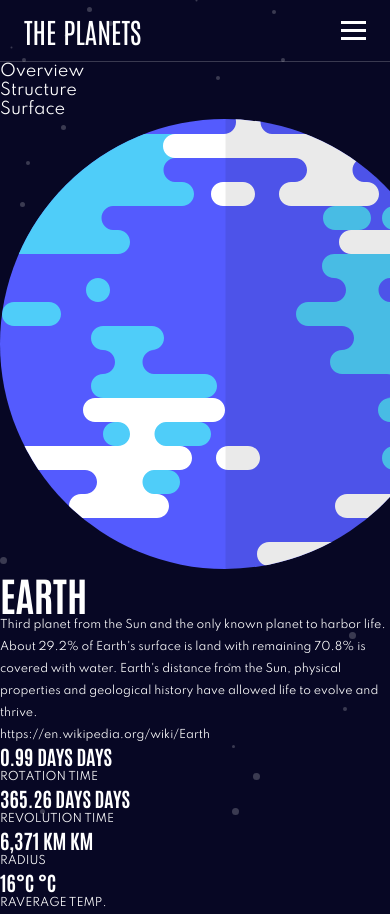
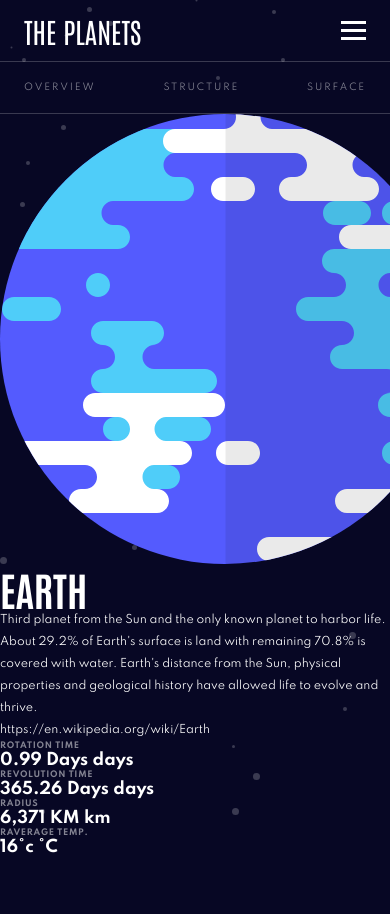
Before and after one commit to philosophy-flow/planets-fact-app, a React (Create React App) app: page /Earth in a window 390 px wide. Shown: the top 914 px of the page. After the commit the page ends 857 px from the top, so only its background shows below. Built offline with nearby package versions, Linux system fonts and the light colour scheme.

Commit message:
changing heading order, adding mobile styling for planet nav

```diff
--- a/src/components/Nav/Nav.css
+++ b/src/components/Nav/Nav.css
@@ -23,6 +23,8 @@
 
   background-color: var(--dark);
   padding: 2.75rem 6.4%;
+
+  z-index: 100;
 }
 .nav-menu.active {right: 0;}
 
--- a/src/components/Planet/Planet.css
+++ b/src/components/Planet/Planet.css
@@ -0,0 +1,6 @@
+.planet-navigation-container {
+  display: flex;
+  justify-content: space-between;
+  padding: 1.25rem 1.5rem;
+  border-bottom: 1px solid rgba(255, 255, 255, 0.2);
+}
--- a/src/components/Planet/Planet.js
+++ b/src/components/Planet/Planet.js
@@ -5,11 +5,9 @@ function Planet({planet}) {
     <main className="Planet">
       <section className="planet-content-container">
         <nav className="planet-navigation-container">
-          <ul>
-            <li>Overview</li>
-            <li>Structure</li>
-            <li>Surface</li>
-          </ul>
+          <h3>Overview</h3>
+          <h3>Structure</h3>
+          <h3>Surface</h3>
         </nav>
         <figure className="planet-image-container">
           <img src={planet.images.planet} alt="planet" />
@@ -23,23 +21,22 @@ function Planet({planet}) {
 
       <section className="planet-stats-container">
         <div className="planet-stat">
-          <h3>{planet.rotation} days</h3>
-          <p>ROTATION TIME</p>
+          <h4>ROTATION TIME</h4>
+          <strong>{planet.rotation} days</strong>
         </div>
         <div className="planet-stat">
-          <h3>{planet.revolution} days</h3>
-          <p>REVOLUTION TIME</p>
+          <h4>REVOLUTION TIME</h4>
+          <strong>{planet.revolution} days</strong>
         </div>
         <div className="planet-stat">
-          <h3>{planet.radius} km</h3>
-          <p>RADIUS</p>
+          <h4>RADIUS</h4>
+          <strong>{planet.radius} km</strong>
         </div>
         <div className="planet-stat">
-          <h3>{planet.temperature} °C</h3>
-          <p>RAVERAGE TEMP.</p>
+          <h4>RAVERAGE TEMP.</h4>
+          <strong>{planet.temperature} °C</strong>
         </div>
       </section>
-
     </main>
   );
 }
--- a/src/index.css
+++ b/src/index.css
@@ -41,14 +41,24 @@ html {
   color: var(--light);
 }
 
-h1, h2, h3, h4 {
+h1, h2 {
   font-family: 'Antonio', sans-serif;
   text-transform: uppercase;
   line-height: 1;
 }
 h1 {font-size: 2.5rem;}
 h2 {font-size: 1.75rem; font-weight: normal;}
-h3 {font-size: 1.25rem;}
-h4 {font-size: 1.25rem;}
+h3 {
+  font-size: .5625rem;
+  font-weight: normal;
+  letter-spacing: .12rem;
+  text-transform: uppercase;
+  opacity: .5;
+}
+h4 {
+  font-size: .5rem;
+  opacity: .5;
+  letter-spacing: .045rem;
+}
 
 p {font-size: .6875rem; line-height: 1.375rem;}
```
Also changed, not shown: src/components/Content.js (deleted, +0 -9 lines).
